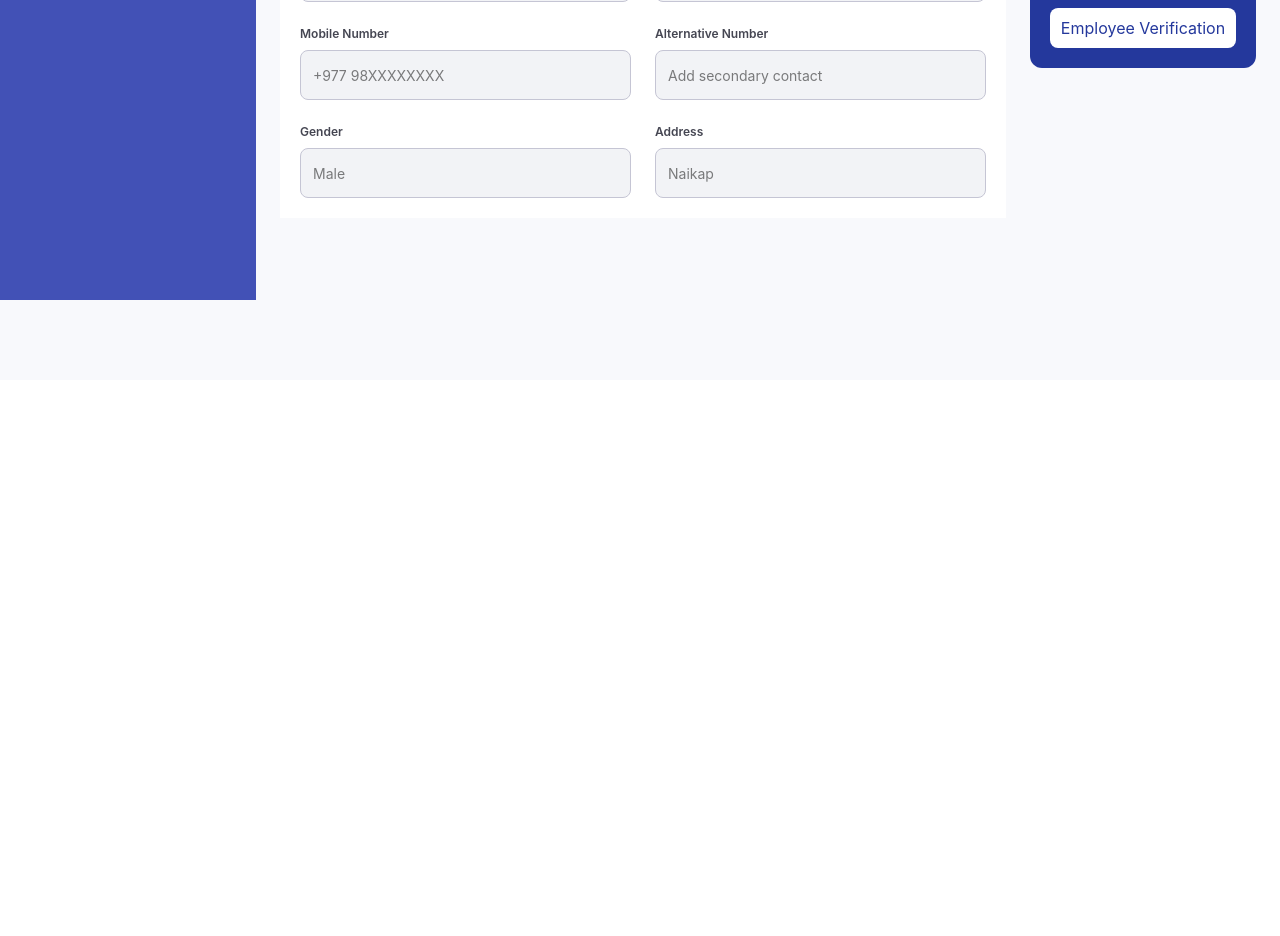
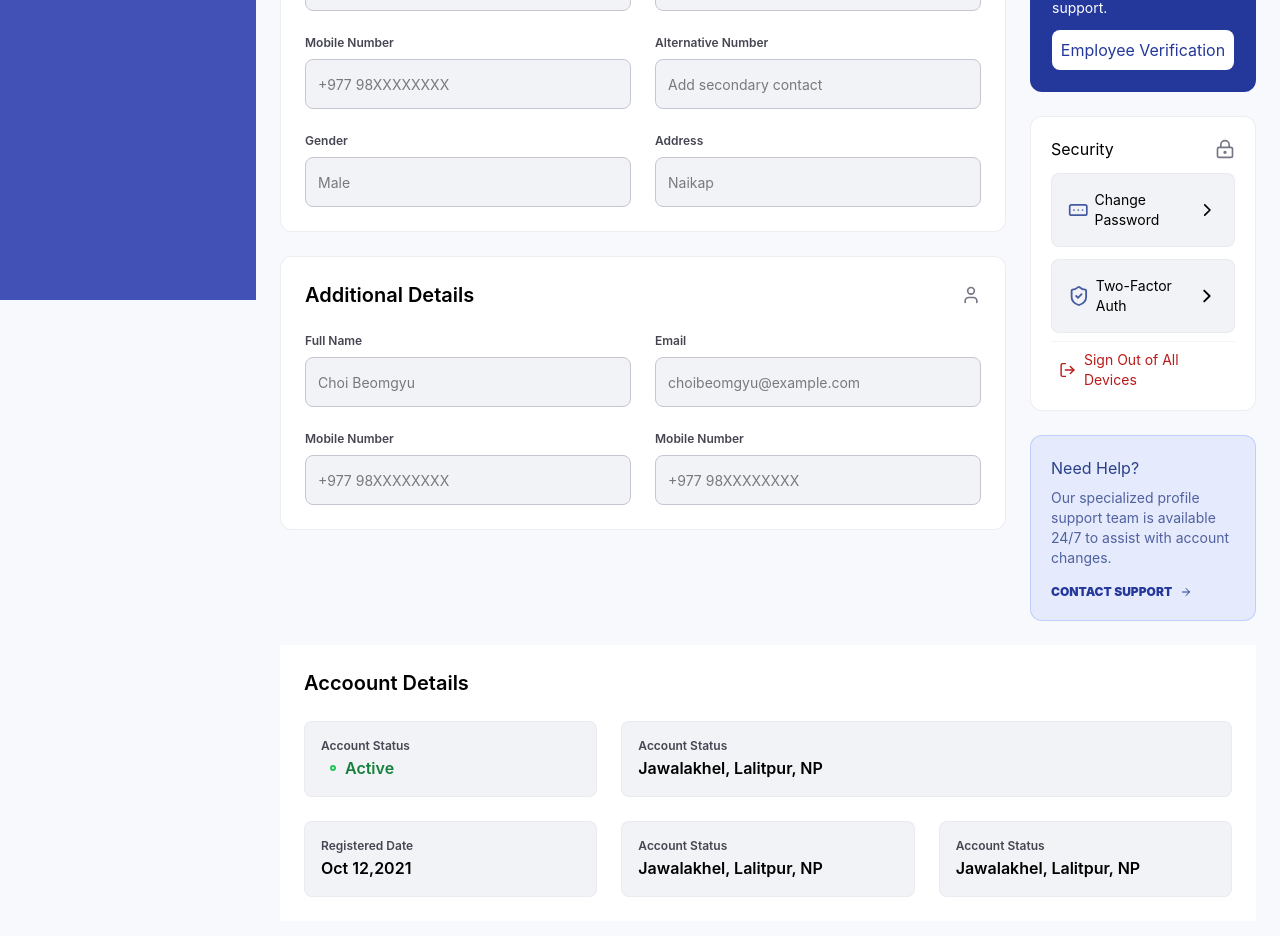
Before and after one commit to shi26tal/worldlink_project, a React (Vite) app: page /profile in a window 1280 px wide. Shown: the part 500-1436 px from the top of the page. Before the commit the page ends 880 px from the top, so only its background shows below. Built offline with nearby package versions, Linux system fonts and the light colour scheme.

Commit message:
profile page

```diff
--- a/src/pages/ProfilePage.tsx
+++ b/src/pages/ProfilePage.tsx
@@ -1,4 +1,15 @@
-import { ArrowLeft, Pencil, ShieldCheck, User } from "lucide-react";
+import {
+  ArrowLeft,
+  ArrowRight,
+  ChevronRight,
+  Dot,
+  LockKeyhole,
+  LogOut,
+  Pencil,
+  RectangleEllipsis,
+  ShieldCheck,
+  User,
+} from "lucide-react";
 import { useNavigate } from "react-router";
 import Profile from "../assets/p.jpg";
 
@@ -42,54 +53,261 @@ const ProfilePage = () => {
         </div>
 
         <div className="flex gap-4">
-          <button className="text-[#24389C] px-6 py-3 rounded-lg border cursor-pointer border-[#C5C5D4] hover:bg-[#ededed]">Edit Profile</button>
-          <button className="text-white bg-[#24389C] px-6 py-3 rounded-lg cursor-pointer hover:bg-[#37489d]">Save Changes</button>
+          <button className="text-[#24389C] px-6 py-3 rounded-lg border cursor-pointer border-[#C5C5D4] hover:bg-[#ededed]">
+            Edit Profile
+          </button>
+          <button className="text-white bg-[#24389C] px-6 py-3 rounded-lg cursor-pointer hover:bg-[#37489d]">
+            Save Changes
+          </button>
         </div>
       </div>
 
       <div className="grid grid-cols-1 md:grid-cols-12 gap-6">
-
-
         {/* left */}
-        <div className="col-span-9">
-
+        <div className="col-span-9 flex flex-col gap-6">
           {/* personal info */}
-        <div className=" bg-white p-5">
+          <div className=" bg-white p-6 border border-[#C5C5D44D] rounded-xl">
             <div className="flex flex-row justify-between items-center mb-6">
-            <p>Personal Information</p>
-            <User />
+              <p className="text-xl font-semibold">Personal Information</p>
+              <User color="#757684" size={20} />
             </div>
             <div className="grid grid-cols-6 gap-6">
-
               <div className="col-span-3 flex flex-col gap-2">
-              <label className="text-[#454652] text-xs font-semibold">Full Name</label>
-              <input type="text" placeholder="Choi Beomgyu" className="p-3 bg-[#F2F3F6] border border-[#C5C5D4] rounded-lg placeholder:text-sm outline-none"/>
+                <label className="text-[#454652] text-xs font-semibold">
+                  Full Name
+                </label>
+                <input
+                  type="text"
+                  placeholder="Choi Beomgyu"
+                  className="p-3 bg-[#F2F3F6] border border-[#C5C5D4] rounded-lg placeholder:text-sm outline-none"
+                />
               </div>
 
               <div className="col-span-3 flex flex-col gap-2">
-              <label className="text-[#454652] text-xs font-semibold">Email</label>
-              <input type="email" placeholder="choibeomgyu@example.com" className="p-3 bg-[#F2F3F6] border border-[#C5C5D4] rounded-lg placeholder:text-sm outline-none"/>
+                <label className="text-[#454652] text-xs font-semibold">
+                  Email
+                </label>
+                <input
+                  type="email"
+                  placeholder="choibeomgyu@example.com"
+                  className="p-3 bg-[#F2F3F6] border border-[#C5C5D4] rounded-lg placeholder:text-sm outline-none"
+                />
               </div>
 
               <div className="col-span-3 flex flex-col gap-2">
-              <label className="text-[#454652] text-xs font-semibold">Mobile Number</label>
-              <input type="number" placeholder="+977 98XXXXXXXX" className="p-3 bg-[#F2F3F6] border border-[#C5C5D4] rounded-lg placeholder:text-sm outline-none"/>
+                <label className="text-[#454652] text-xs font-semibold">
+                  Mobile Number
+                </label>
+                <input
+                  type="number"
+                  placeholder="+977 98XXXXXXXX"
+                  className="p-3 bg-[#F2F3F6] border border-[#C5C5D4] rounded-lg placeholder:text-sm outline-none"
+                />
               </div>
 
               <div className="col-span-3 flex flex-col gap-2">
-              <label className="text-[#454652] text-xs font-semibold">Alternative Number</label>
-              <input type="number" placeholder="Add secondary contact" className="p-3 bg-[#F2F3F6] border border-[#C5C5D4] rounded-lg placeholder:text-sm outline-none"/>
+                <label className="text-[#454652] text-xs font-semibold">
+                  Alternative Number
+                </label>
+                <input
+                  type="number"
+                  placeholder="Add secondary contact"
+                  className="p-3 bg-[#F2F3F6] border border-[#C5C5D4] rounded-lg placeholder:text-sm outline-none"
+                />
               </div>
 
               <div className="col-span-3 flex flex-col gap-2">
-              <label className="text-[#454652] text-xs font-semibold">Gender</label>
+                <label className="text-[#454652] text-xs font-semibold">
+                  Gender
+                </label>
 
-              <input type="text" placeholder="Male" className="p-3 bg-[#F2F3F6] border border-[#C5C5D4] rounded-lg placeholder:text-sm outline-none"/>
+                <input
+                  type="text"
+                  placeholder="Male"
+                  className="p-3 bg-[#F2F3F6] border border-[#C5C5D4] rounded-lg placeholder:text-sm outline-none"
+                />
               </div>
 
               <div className="col-span-3 flex flex-col gap-2">
-              <label className="text-[#454652] text-xs font-semibold">Address</label>
-              <input type="text" placeholder="Naikap" className="p-3 bg-[#F2F3F6] border border-[#C5C5D4] rounded-lg placeholder:text-sm outline-none"/>
+                <label className="text-[#454652] text-xs font-semibold">
+                  Address
+                </label>
+                <input
+                  type="text"
+                  placeholder="Naikap"
+                  className="p-3 bg-[#F2F3F6] border border-[#C5C5D4] rounded-lg placeholder:text-sm outline-none"
+                />
+              </div>
+            </div>
+          </div>
+
+          {/* additional details */}
+          <div className="bg-white p-6 border border-[#C5C5D44D] rounded-xl">
+            <div className="flex flex-row justify-between items-center mb-6">
+              <p className="text-xl font-semibold">Additional Details</p>
+              <User color="#757684" size={20} />
+            </div>
+
+            <div className="grid grid-cols-6 gap-6">
+              <div className="col-span-3 flex flex-col gap-2">
+                <label className="text-[#454652] text-xs font-semibold">
+                  Full Name
+                </label>
+                <input
+                  type="text"
+                  placeholder="Choi Beomgyu"
+                  className="p-3 bg-[#F2F3F6] border border-[#C5C5D4] rounded-lg placeholder:text-sm outline-none"
+                />
+              </div>
+
+              <div className="col-span-3 flex flex-col gap-2">
+                <label className="text-[#454652] text-xs font-semibold">
+                  Email
+                </label>
+                <input
+                  type="email"
+                  placeholder="choibeomgyu@example.com"
+                  className="p-3 bg-[#F2F3F6] border border-[#C5C5D4] rounded-lg placeholder:text-sm outline-none"
+                />
+              </div>
+
+              <div className="col-span-3 flex flex-col gap-2">
+                <label className="text-[#454652] text-xs font-semibold">
+                  Mobile Number
+                </label>
+                <input
+                  type="number"
+                  placeholder="+977 98XXXXXXXX"
+                  className="p-3 bg-[#F2F3F6] border border-[#C5C5D4] rounded-lg placeholder:text-sm outline-none"
+                />
+              </div>
+
+              <div className="col-span-3 flex flex-col gap-2">
+                <label className="text-[#454652] text-xs font-semibold">
+                  Mobile Number
+                </label>
+                <input
+                  type="number"
+                  placeholder="+977 98XXXXXXXX"
+                  className="p-3 bg-[#F2F3F6] border border-[#C5C5D4] rounded-lg placeholder:text-sm outline-none"
+                />
+              </div>
+            </div>
+          </div>
+        </div>
+
+        {/* right */}
+
+        <div className="col-span-3 flex flex-col gap-6">
+          {/* employee verification */}
+          <div className="col-span-3 bg-[#24389C] p-5.5 rounded-xl">
+            <div className="flex gap-2 mb-3">
+              <ShieldCheck color="white" />
+              <p className="uppercase text-white">Quick Verify</p>
+            </div>
+
+            <div className="mb-3">
+              <p className="text-white text-sm">
+                Verify your status as a WorldLink Employee to unlock special
+                corporate benefits and direct support.
+              </p>
+            </div>
+
+            <div>
+              <button className="w-full p-2 bg-white text-[#24389C] text-base rounded-lg cursor-pointer hover:bg-amber-50">
+                Employee Verification
+              </button>
+            </div>
+          </div>
+
+          {/* security */}
+          <div className="bg-white p-5 border border-[#C5C5D44D] rounded-xl">
+            <div className="flex justify-between items-center mb-3">
+              <p>Security</p>
+              <LockKeyhole color="#757684" size={20} />
+            </div>
+            <div className="flex justify-between mb-3 p-4 bg-[#F2F3F6] border border-[#C5C5D433] rounded-lg items-center">
+              <div className="flex items-center gap-1.5">
+                <RectangleEllipsis color="#465AA3" />
+                <p className="text-sm">Change Password</p>
+              </div>
+
+              <ChevronRight />
+            </div>
+
+            <div className="flex justify-between mb-2 p-4 bg-[#F2F3F6] border border-[#C5C5D433] rounded-lg items-center">
+              <div className="flex items-center gap-1.5">
+                <ShieldCheck color="#465AA3" />
+                <p className="text-sm">Two-Factor Auth</p>
+              </div>
+
+              <ChevronRight />
+            </div>
+
+            <div className="flex text-sm items-center px-2 pt-2  border-t border-[#C5C5D433] text-[#BA1A1A] gap-2 justify-center">
+              <LogOut size={18} />
+              <p>Sign Out of All Devices</p>
+            </div>
+          </div>
+
+          {/* need help */}
+
+          <div className="bg-[#9CB0FF33] border border-[#9CB0FF80] rounded-xl p-5">
+            <p className="text-[#2B4088] text-base mb-2">Need Help?</p>
+            <p className="text-[#2B4088CC] text-sm">Our specialized profile support team is available 24/7 to assist with account changes. </p>
+            <div className="flex items-center gap-2 mt-4 text-[#24389C]">
+              <p className="text-xs font-black">CONTACT SUPPORT</p>
+              <ArrowRight size={12}/>
+            </div>
+          </div>
+
+        </div>
+
+        {/* bottom */}
+
+        <div className="col-span-12 p-6 bg-white">
+          <p className="font-semibold text-xl mb-6">Accoount Details</p>
+          <div className="grid grid-cols-12 gap-6">
+
+            <div className="col-span-4 bg-[#F2F3F6] border border-[#C5C5D433] rounded-lg p-4">
+
+              <p className="text-[#454652] text-xs font-semibold mb-0.5">Account Status</p>
+              <div className="flex items-center">
+                <Dot color="#22C55E" strokeWidth={4}/>
+                <p className="text-[#15803D] text-base font-semibold">Active</p>
+              </div>
+
+            </div>
+
+            <div className="col-span-8 bg-[#F2F3F6] border border-[#C5C5D433] rounded-lg p-4">
+
+              <p className="text-[#454652] text-xs font-semibold mb-0.5">Account Status</p>
+              <p className="text-base font-semibold">Jawalakhel, Lalitpur, NP</p>
+
+            </div>
+
+            <div className="col-span-4 bg-[#F2F3F6] border border-[#C5C5D433] rounded-lg p-4">
+
+              <p className="text-[#454652] text-xs font-semibold mb-0.5">Registered Date</p>
+              <p className="text-base font-semibold">Oct 12,2021</p>
+
+
+            </div>
+
+            <div className="col-span-4 bg-[#F2F3F6] border border-[#C5C5D433] rounded-lg p-4">
+
+              <p className="text-[#454652] text-xs font-semibold mb-0.5">Account Status</p>
+              <p className="text-base font-semibold">Jawalakhel, Lalitpur, NP</p>
+
+
+            </div>
+
+            <div className="col-span-4 bg-[#F2F3F6] border border-[#C5C5D433] rounded-lg p-4">
+
+              <p className="text-[#454652] text-xs font-semibold mb-0.5">Account Status</p>
+              <p className="text-base font-semibold">Jawalakhel, Lalitpur, NP</p>
+
+
             </div>
 
           </div>
@@ -97,30 +315,6 @@ const ProfilePage = () => {
         </div>
 
       </div>
-
-
-
-        {/* employee verification */}
-
-        <div className="col-span-3 bg-[#24389C] p-5 rounded-xl h-52">
-
-          <div className="flex gap-2 mb-3">
-            <ShieldCheck color="white"/>
-            <p className="uppercase text-white">Quick Verify</p>
-          </div>
-
-          <div className="mb-3">
-            <p className="text-white text-sm">Verify your status as a WorldLink Employee to unlock special corporate benefits and direct support.</p>
-          </div>
-
-          <div>
-            <button className="w-full p-2 bg-white text-[#24389C] text-base rounded-lg cursor-pointer hover:bg-amber-50">Employee Verification</button>
-          </div>
-
-        </div>
-
-
-      </div>
     </div>
   );
 };
```
Lines whose indentation alone changed are shown as unchanged.
